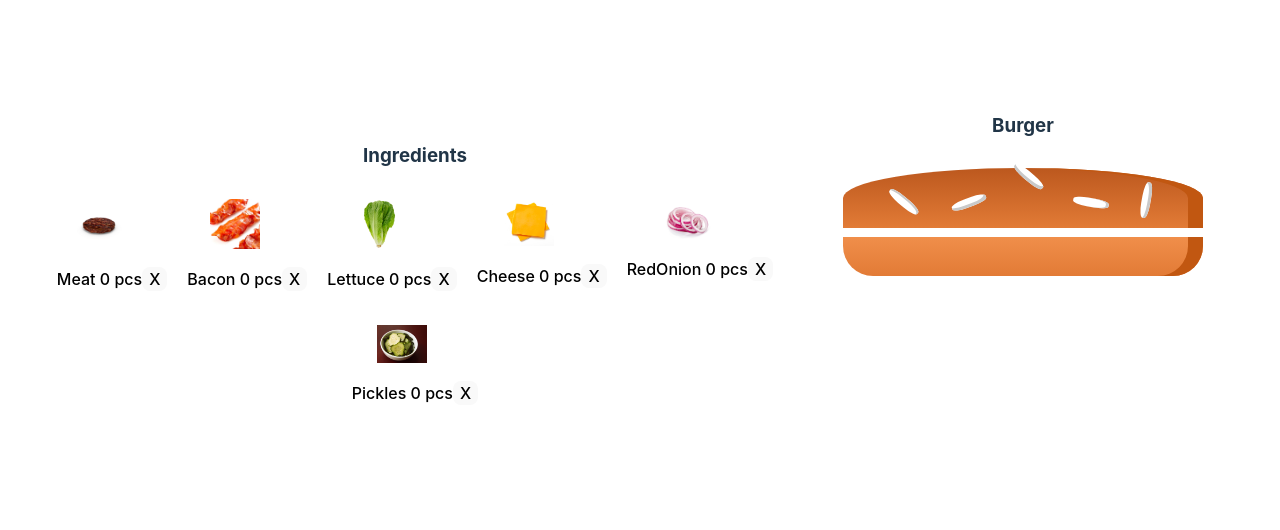
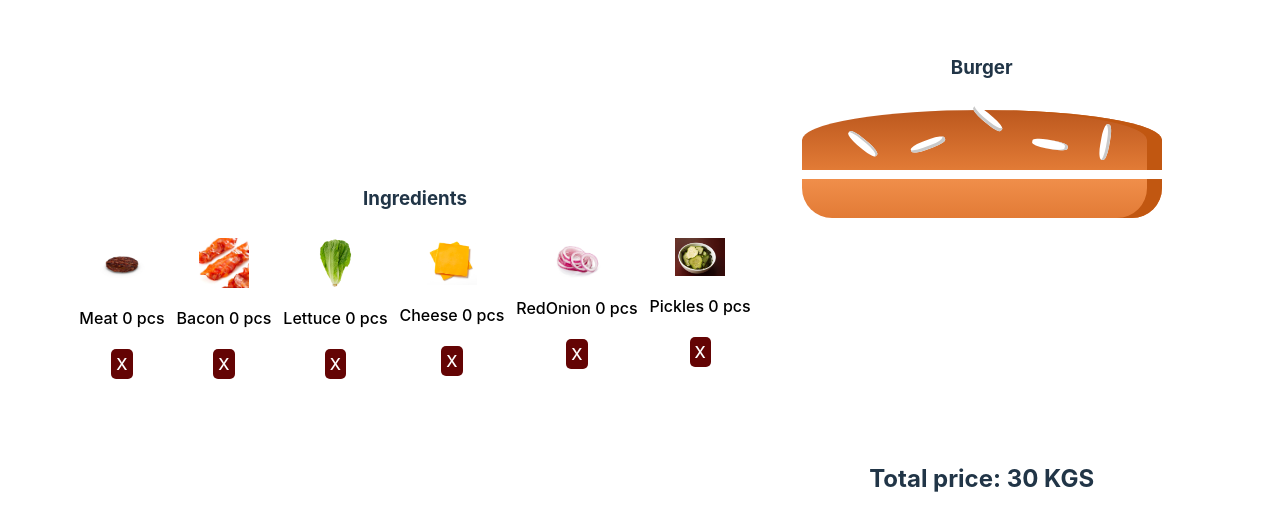
Before and after one commit to Aizhanasheralieva/HW-55, a React (Vite) app: page / in a window 1280 px wide. Shown: the part 124-654 px from the top of the page. Built offline with nearby package versions, Linux system fonts and the light colour scheme.

Commit message:
Wrote component TotalPriceCalculator and added it to App file to calculate the total price of burger. Changed style css rules in App and index css file.

```diff
--- a/src/App.css
+++ b/src/App.css
@@ -206,3 +206,35 @@
     height: 200px;
   }
 }
+.ingredient-container {
+  display: flex;
+  flex-wrap: wrap;
+  flex-direction: column;
+  align-items: center;
+  margin: 6px;
+}
+
+.remove-button {
+  margin-top: 5px;
+  background-color: #640404;
+  color: white;
+  border: none;
+  cursor: pointer;
+  padding: 5px;
+  border-radius: 5px;
+}
+
+.remove-button:hover {
+  background-color: darkred;
+}
+.burger-builder {
+  display: flex;
+  flex-direction: column;
+  align-items: center;
+}
+
+.price-calculator {
+  margin-top: 40px;
+  font-size: 16px;
+  font-weight: bold;
+}
--- a/src/App.tsx
+++ b/src/App.tsx
@@ -3,10 +3,11 @@
 import baconImage from "./assets/bacon.png";
 import lettuceImage from "./assets/lettuce.png";
 import cheeseImage from "./assets/cheese.png";
-import picklesImage from "./assets/pickles-for-burger.png"
+import picklesImage from "./assets/pickles-for-burger.png";
 import redOnionImage from "./assets/redOnion.png";
 import BurgerConstruction from "./Components/BurgerConstruction/BurgerConstruction";
 import React, { useState } from "react";
+import TotalPriceCalculator from "./Components/TotalPriceCalculator/TotalPriceCalculator";
 
 export interface Ingredient {
   name: string;
@@ -40,8 +41,8 @@
   };
 
   const removeIngredientFromArray = (ingredientName: string) => {
-    setIngredients((prevIngredients) =>
-      prevIngredients.map((ingredient) =>
+    setIngredients((prevIngredients: ChosenIngredient[]) =>
+      prevIngredients.map((ingredient: ChosenIngredient) =>
         ingredient.name === ingredientName && ingredient.count > 0
           ? { ...ingredient, count: ingredient.count - 1 }
           : ingredient
@@ -54,14 +55,13 @@
     { name: "Bacon", price: 60, image: baconImage },
     { name: "Lettuce", price: 10, image: lettuceImage },
     { name: "Cheese", price: 50, image: cheeseImage },
-    { name: "RedOnion", price: 50, image: redOnionImage},
-    { name: "Pickles", price: 50, image: picklesImage},
-
+    { name: "RedOnion", price: 40, image: redOnionImage },
+    { name: "Pickles", price: 30, image: picklesImage },
   ];
 
   const countMatchedIngredient = (ingredientName: string) => {
-    const matchedIngredient = ingredients.find(
-      (ingredient) => ingredient.name === ingredientName
+    const matchedIngredient: ChosenIngredient = ingredients.find(
+      (ingredient: ChosenIngredient) => ingredient.name === ingredientName
     );
     return matchedIngredient ? matchedIngredient.count : 0;
   };
@@ -72,24 +72,28 @@
         <h3>Ingredients</h3>
         <div className="generalBlock">
           {INGREDIENTS.map((ingredient) => (
-            <div key={ingredient.name} style={{margin: "10px"}}>
+            <div key={ingredient.name} className="ingredient-container">
               <button
                 onClick={() => addIngredientToArray(ingredient.name)}
                 style={{background: "none", border: "none", padding: 0}}
               >
                 <img src={ingredient.image} alt={ingredient.name} width={50}/>
-                <p>
-                  {ingredient.name} {countMatchedIngredient(ingredient.name)} pcs
-                </p>
+                <p>{ingredient.name} {countMatchedIngredient(ingredient.name)} pcs</p>
               </button>
               <button
-                onClick={() => removeIngredientFromArray(ingredient.name)}>X
+                onClick={() => removeIngredientFromArray(ingredient.name)}
+                className="remove-button"
+              >
+                X
               </button>
             </div>
           ))}
         </div>
       </div>
-      <BurgerConstruction ingredients={ingredients}/>
+      <div className="burger-builder">
+      <BurgerConstruction ingredients={ingredients} />
+      <TotalPriceCalculator ingredients={ingredients}/>
+      </div>
     </>
   );
 };
--- /dev/null
+++ b/src/Components/TotalPriceCalculator/TotalPriceCalculator.tsx
@@ -0,0 +1,43 @@
+import React from "react";
+import meatImage from "../../assets/meat.png";
+import baconImage from "../../assets/bacon.png";
+import lettuceImage from "../../assets/lettuce.png";
+import cheeseImage from "../../assets/cheese.png";
+import redOnionImage from "../../assets/redOnion.png";
+import picklesImage from "../../assets/pickles-for-burger.png";
+import {Ingredient} from "../../App";
+
+interface Props {
+  ingredients: { name: string; count: number } [];
+}
+
+
+const INGREDIENTS: Ingredient[object] = [
+  {name: "Meat", price: 80, image: meatImage},
+  {name: "Bacon", price: 60, image: baconImage},
+  {name: "Lettuce", price: 10, image: lettuceImage},
+  {name: "Cheese", price: 50, image: cheeseImage},
+  {name: "RedOnion", price: 40, image: redOnionImage},
+  {name: "Pickles", price: 30, image: picklesImage},
+];
+
+const TotalPriceCalculator: React.FC<Props> = ({ingredients}) => {
+  const basicPrice = 30;
+  const calculateTotalBurgerPrice = () => {
+    return ingredients.reduce((total, ingredient) => {
+      const extraInformationAboutIngredient = INGREDIENTS.find((i) => i.name === ingredient.name);
+      if (extraInformationAboutIngredient) {
+        return total + extraInformationAboutIngredient.price * ingredient.count;
+      }
+      return total;
+    }, basicPrice);
+  };
+
+  return (
+    <div className="price-calculator">
+      <h2>Total price: {calculateTotalBurgerPrice()} KGS</h2>
+    </div>
+  );
+};
+
+export default TotalPriceCalculator;
--- a/src/index.css
+++ b/src/index.css
@@ -42,17 +42,17 @@
   font-size: 1em;
   font-weight: 500;
   font-family: inherit;
-  /*background-color: #1a1a1a;*/
+  background-color: #1a1a1a;
   cursor: pointer;
   transition: border-color 0.25s;
 }
 button:hover {
   border-color: #646cff;
 }
-/*button:focus,*/
-/*button:focus-visible {*/
-/*  outline: 4px auto -webkit-focus-ring-color;*/
-/*}*/
+button:focus,
+button:focus-visible {
+  outline: 4px auto -webkit-focus-ring-color;
+}
 
 @media (prefers-color-scheme: light) {
   :root {
```
